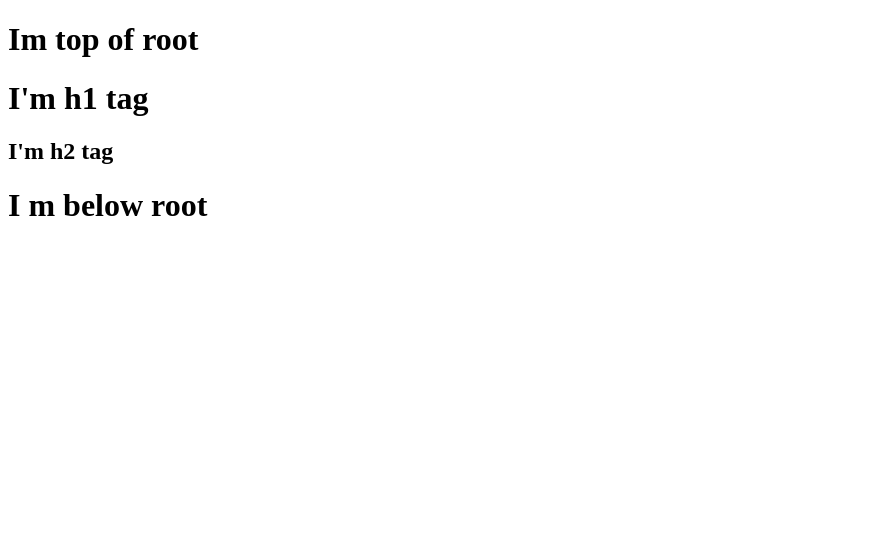
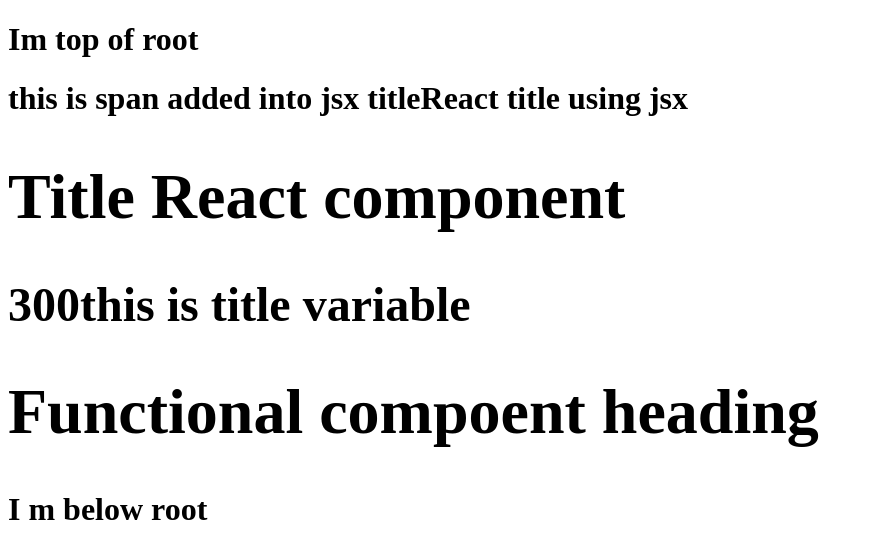
Before and after one commit to priya226/-basic-react-dev, a React (Vite) app: page / in a window 1280 px wide. Shown: the top 558 px of the page, without its empty margins (0-874 px from the left). Built offline with nearby package versions, Linux system fonts and the light colour scheme.

Commit message:
This commit is about practice for ReactComponent,  React Functional Componenent, and jsx

```diff
--- /dev/null
+++ b/App0.js
@@ -0,0 +1,98 @@
+// const heading = React.createElement("h1",{},"Hello world from React");
+// const root = ReactDOM.createRoot(document.getElementById("root"))
+// root.render(heading)
+/**
+ *  <div id="parent">
+ *     <div id="child">
+ *       <h1> I 'm h1 tag </h1>
+ *       <h2> I 'm h2 tag </h2>
+ *      </div>
+ *  </div>
+ *
+ * ReacrElement(object) => HTML(Browser Understaands)
+ */
+// createElement(the elementappeneding, properties adding to it,)
+
+import React from "react";
+import ReactDOM from "react-dom/client";
+// const parent = React.createElement(
+//     "div",
+//     {id:'parent'},
+//     React.createElement( 'div',{id:'child'},
+//     [
+//         React.createElement('h1',{},"I'm h1 tag"),
+//         React.createElement('h2',{},"I'm h2 tag"),
+//     ])
+// );
+// console.log(parent);
+// const root = ReactDOM.createRoot(document.getElementById('root'));
+// root.render(parent)
+
+// const root = ReactDOM.createRoot(document.getElementById('root')) //get root element we dealing with browser we fetching root from browser dom
+
+// const heading = React.createElement(  // this is React Element this is not htmlElement
+//     "h1",
+//     {id:'heading'},
+//     'Namste React'
+// )
+// console.log(heading);
+// //jsx is html like syntax its not html in javascript
+// const jsxHeading= <h1 id="heading" className="heading"> Namste this is jsx javascript syntax  its not html</h1>
+// console.log(jsxHeading);
+// console.log('both object have same properties does give any difference')
+// root.render(heading) //when render this element then it become html element
+// root.render(jsxHeading) // JSX (transpiled before it reaches JS )- By parcel through Babel
+// //JSX => Reacat.createEelement => ReactElement-JS Object => HTMLElement (render)
+// // Babel is converting this
+// jsxMultizlines =(
+//     <h1> multi line jsx should enclosed within curly braces</h1>
+// )
+
+
+// React element
+const heading =(
+    <h1>
+        Heading React Element
+    </h1>
+)
+//React Functional Component a js fn which return react element
+
+const HeadingComponent = () =>{
+    return <h1>Functional compoent heading</h1>
+}
+// or we can write this way
+const Title =() =>(
+    <h1>
+        Title React  component
+    </h1>
+)
+const title1 ="this is title variable";
+const HeadingCompoent2 = () => (
+    <div id="container">
+    {/* <Title /> */}
+    {/* we can write this way too */}
+    {Title()}
+    <h2>
+        {console.log('JSX having javascript console log')}
+        {100+200}
+        {title1}
+    </h2>
+     <h1 className="heading">
+        Functional compoent heading
+    </h1>
+    </div>
+
+)
+const elem = <span> this is span added into jsx title</span>
+const title2 =(
+    <h1>
+        {elem}
+        React title using jsx
+        <HeadingCompoent2 />
+    </h1>
+)
+
+
+const root = ReactDOM.createRoot(document.getElementById('root'));
+root.render(<HeadingCompoent2 />) // this is how render react compoent
+root.render(title2) // this is how render react compoent
--- a/index.html
+++ b/index.html
@@ -27,6 +27,6 @@
     <!-- importing from scdn  is costly process hence mentioning in package.json -->
     <!-- <script crossorigin src="https://unpkg.com/react@18/umd/react.development.js"></script>
     <script crossorigin src="https://unpkg.com/react-dom@18/umd/react-dom.development.js"></script> -->
-    <script type="module" src="./App.js"></script>
+    <script type="module" src="./App0.js"></script>
 </body>
 </html>
--- a/package.json
+++ b/package.json
@@ -1,4 +1,8 @@
-{
+{"scripts": {
+  "start": "parcel index.html",
+  "build":"parcel build index.html",
+  "test":"jest"
+},
   "devDependencies": {
     "parcel": "^2.11.0",
     "process": "^0.11.10"
```
Also changed, not shown: 1 other file (tests, documents, lock files or other folders).
